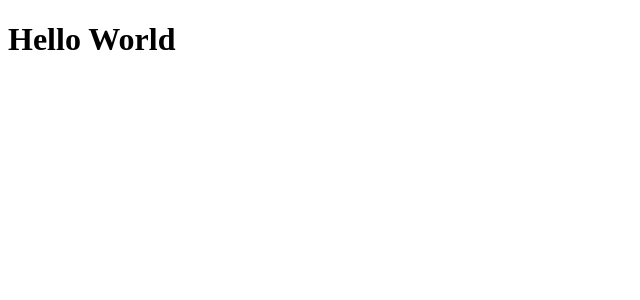
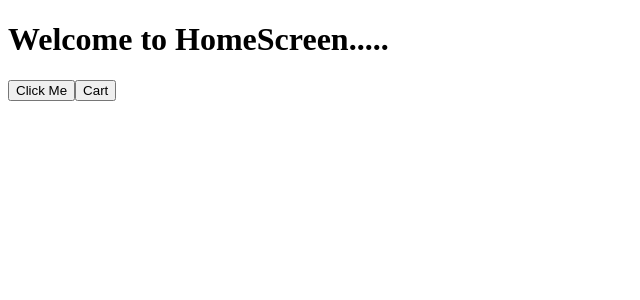
Before and after one commit to PrasanthVadde/QRes, a React (Vite) app: page / in a window 1280 px wide. Shown: the top 300 px of the page, without its empty margins (0-640 px from the left). Built offline with nearby package versions, Linux system fonts and the light colour scheme.

Commit message:
created the screen

```diff
--- a/package.json
+++ b/package.json
@@ -11,7 +11,8 @@
   },
   "dependencies": {
     "react": "^18.3.1",
-    "react-dom": "^18.3.1"
+    "react-dom": "^18.3.1",
+    "react-router-dom": "^6.26.2"
   },
   "devDependencies": {
     "@eslint/js": "^9.9.0",
--- a/src/App.jsx
+++ b/src/App.jsx
@@ -1,7 +1,12 @@
+import { BrowserRouter } from "react-router-dom";
+import NavigationStack from "./navigation/navigationStack.jsx";
+
 const App = () => {
   return (
     <>
-      <h1>Hello World</h1>
+      <BrowserRouter>
+      <NavigationStack/>
+      </BrowserRouter>
     </>
   );
 };
--- /dev/null
+++ b/src/navigation/navigationStack.jsx
@@ -0,0 +1,20 @@
+import { Route,  Routes } from "react-router-dom"
+import HomeScreen from "../screens/homeScree.jsx"
+import CategoryScreen from "../screens/categoryScreen.jsx"
+import CartScreen from "../screens/cartScreen.jsx"
+
+const NavigationStack=()=>{
+
+
+    return(
+        <Routes>
+            <Route path="/" element={<HomeScreen/>}/>
+            <Route path="/category" element={<CategoryScreen />} />
+            <Route path="/cart" element={<CartScreen/>}/>
+        </Routes>
+    )
+
+
+}
+
+export default NavigationStack
--- /dev/null
+++ b/src/screens/cartScreen.jsx
@@ -0,0 +1,10 @@
+const CartScreen = () => {
+  return (
+    <>
+      <h1>cart Screen.....</h1>
+
+    </>
+  );
+};
+
+export default CartScreen;
--- /dev/null
+++ b/src/screens/categoryScreen.jsx
@@ -0,0 +1,8 @@
+const CategoryScreen = () => {
+  return (
+    <>
+      <h1>Category Screen...</h1>
+    </>
+  );
+};
+export default CategoryScreen;
--- /dev/null
+++ b/src/screens/homeScree.jsx
@@ -0,0 +1,31 @@
+import { useNavigate } from "react-router-dom";
+
+const HomeScreen = () => {
+
+    const navigate = useNavigate();
+    const navigateHandler = () => {
+
+        navigate("/category");
+    }
+ const navigateTOCart =()=>{
+
+    navigate("./cart")
+ }
+    return (
+        <>
+            <h1>Welcome to HomeScreen.....</h1>
+
+
+
+
+
+
+
+            <button onClick={navigateHandler}>Click Me</button>
+
+            <button onClick={navigateTOCart}>Cart</button>
+        </>
+    );
+};
+
+export default HomeScreen;
```
Also changed, not shown: src/screens/paymentScreen.jsx (added, +9 -0 lines), src/screens/profileScreen.jsx (added, +9 -0 lines), 1 other file (tests, documents, lock files or other folders).
